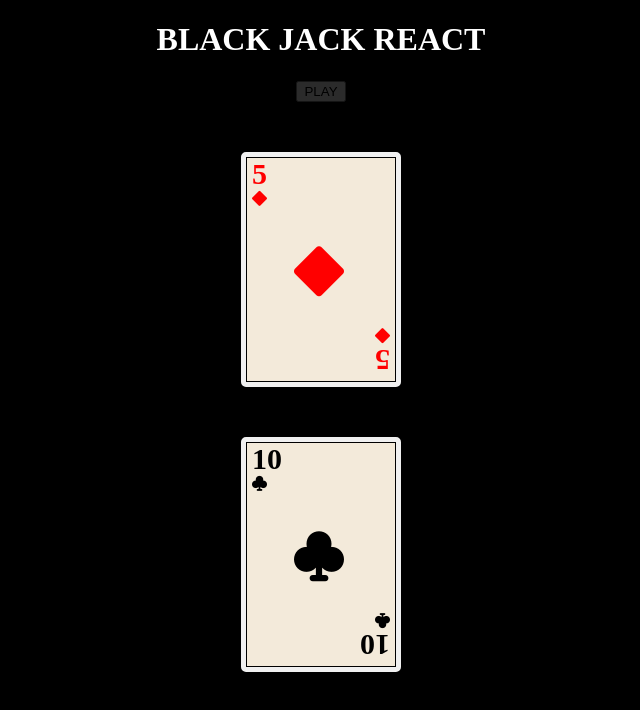
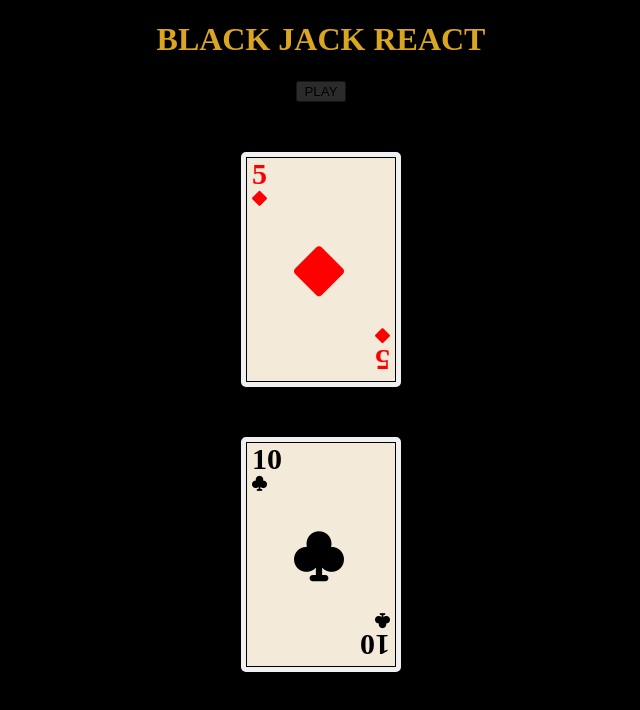
Before and after one commit to timrusin/reactblackjack, a React (Create React App) app: page / in a window 1280 px wide. Shown: the top 710 px of the page, without its empty margins (319-959 px from the left). Built offline with nearby package versions, Linux system fonts and the light colour scheme; a web font is replaced by a local one.

Commit message:
chagned font color to golden rod for title screen

```diff
--- a/src/Title.css
+++ b/src/Title.css
@@ -1,5 +1,6 @@
 .game-title {
     font-family: 'Nabla', cursive;
+    color: goldenrod;
   }
 
   @media screen and (max-width: 800px) {
```
